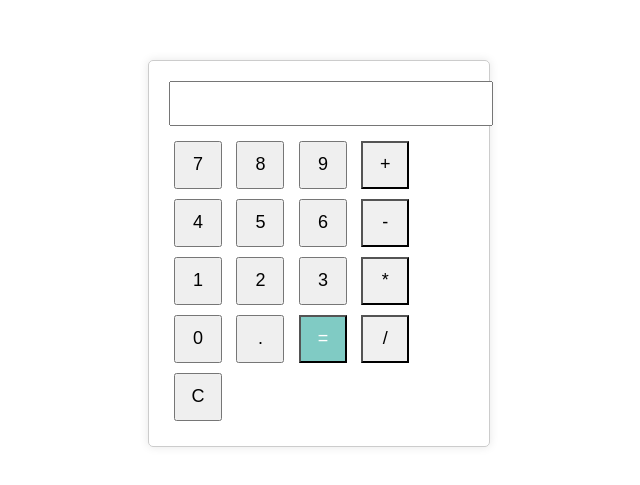
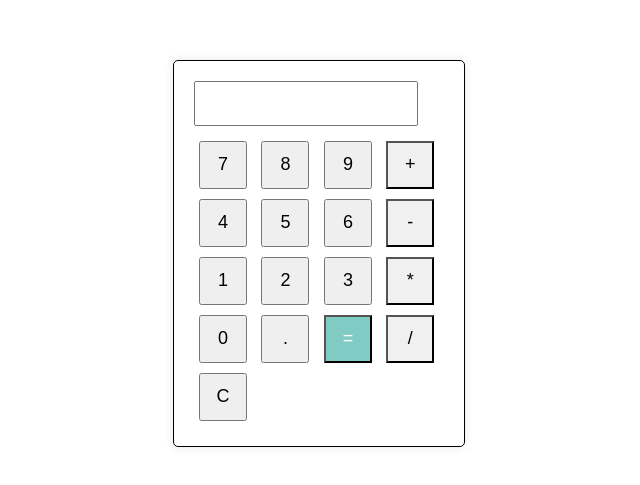
Before and after one commit to KhUts0M/Calculator-Javascript, a plain HTML site: page index.html in a window 1280 px wide. Shown: the part 147-632 px from the top of the page, without its empty margins (321-961 px from the left). Drawn offline with Linux system fonts and the light colour scheme.

Commit message:
changed the width of input and the calculator and the color of the border line

```diff
--- a/App.css
+++ b/App.css
@@ -8,15 +8,15 @@ body {
 }
 
 #calculator {
-  border: 1px solid #ccc;
+  border: 1px solid black;
   border-radius: 5px;
   padding: 20px;
   box-shadow: 0 0 10px rgba(0, 0, 0, 0.1);
-  width: 300px;
+  width: 250px;
 }
 
 input {
-  width: 100%;
+  width: 80%;
   margin-bottom: 10px;
   padding: 10px;
   font-size: 18px;
--- a/index.html
+++ b/index.html
@@ -4,7 +4,7 @@
     <meta charset="UTF-8" />
     <meta name="viewport" content="width=device-width, initial-scale=1.0" />
     <link rel="stylesheet" href="App.css" />
-    <title>Simple Calculator</title>
+    <title>Calculator</title>
   </head>
   <body>
     <div id="calculator">
```
